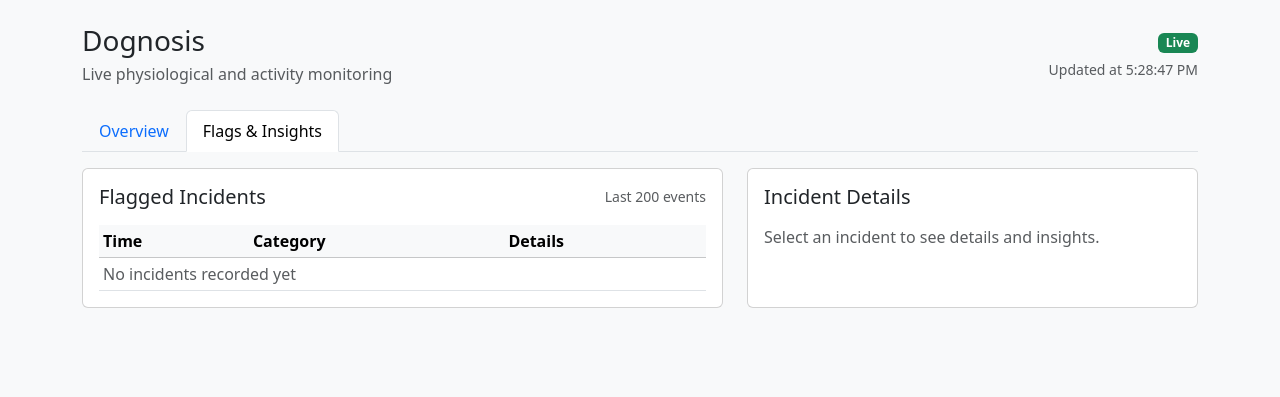
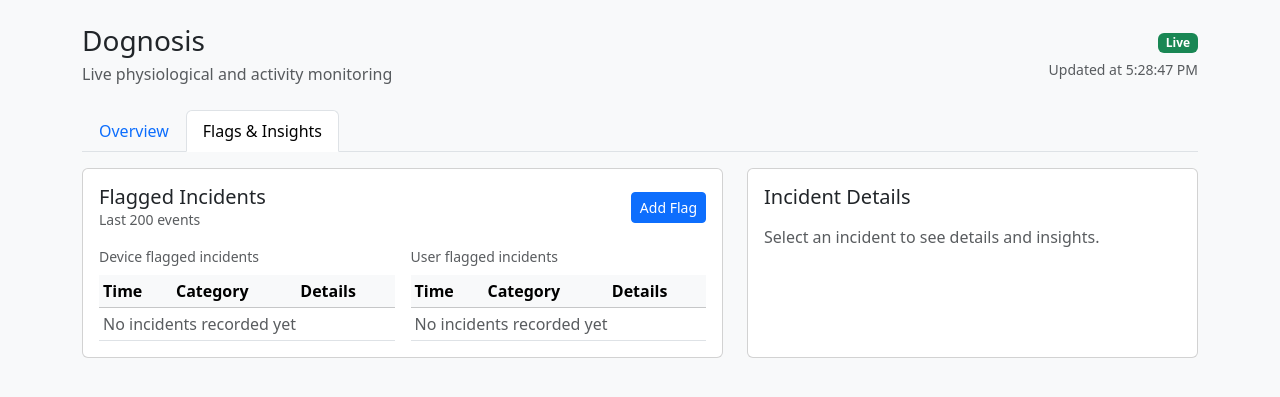
Before and after one commit to slin013/dognosis, a Flask app: page / in a window 1280 px wide, after a click on "Flags & Insights". Shown: the top 397 px of the page. Run offline with Flask 3, Linux system fonts and the light colour scheme; data that the repository does not hold is empty; some libraries are stand-ins or nearby versions.

Commit message:
adding add flag button to UI, separating device flags from user logged flags

```diff
--- a/app.py
+++ b/app.py
@@ -2,7 +2,7 @@
 
 import os
 
-from flask import Flask, jsonify, render_template
+from flask import Flask, jsonify, render_template, request
 import sqlite3
 
 from dognosis_db import DB_PATH, ensure_schema
@@ -190,6 +190,57 @@ def flags_summary():
     return jsonify([dict(zip(col_names, row)) for row in rows])
 
 
+@app.route("/flags-add", methods=["POST"])
+def flags_add():
+    """
+    Add a user-generated flag.
+    Expected JSON:
+      {
+        "timestamp": <unix seconds (number)>,
+        "flag_type": "<category string>",
+        "description": "<note string>"
+      }
+    """
+    payload = request.get_json(force=True, silent=True) or {}
+
+    ts = payload.get("timestamp")
+    flag_type = payload.get("flag_type")
+    description = payload.get("description", None)
+
+    if ts is None or flag_type is None or str(flag_type).strip() == "":
+        return jsonify({"status": "error", "message": "Missing timestamp or flag_type"}), 400
+
+    try:
+        ts_int = int(float(ts))
+    except (TypeError, ValueError):
+        return jsonify({"status": "error", "message": "Invalid timestamp"}), 400
+
+    # Convert to a human readable datetime for the DB
+    # (store local time string; display uses JS locale formatting anyway)
+    dt_str = None
+    try:
+        import datetime as _dt
+
+        dt_str = _dt.datetime.fromtimestamp(ts_int).strftime("%Y-%m-%d %H:%M:%S")
+    except Exception:
+        dt_str = None
+
+    conn = get_db()
+    cursor = conn.cursor()
+    cursor.execute(
+        """
+        INSERT INTO flags (timestamp, datetime, flag_type, description, is_user_generated)
+        VALUES (?, ?, ?, ?, 1)
+        """,
+        (ts_int, dt_str, str(flag_type), description),
+    )
+    flag_id = cursor.lastrowid
+    conn.commit()
+    conn.close()
+
+    return jsonify({"status": "ok", "flag_id": flag_id}), 201
+
+
 if __name__ == "__main__":
     os.makedirs(os.path.dirname(DB_PATH) or ".", exist_ok=True)
     _c = sqlite3.connect(DB_PATH)
--- a/static/charts.js
+++ b/static/charts.js
@@ -18,7 +18,8 @@ let hrChart = null;
 let currentTimeWindowSeconds = 1800; // default 30 min
 // Flags & Insights state for the fallback UI
 const dashboardState = {
-    flags: [],
+    deviceFlags: [],
+    userFlags: [],
     selectedFlag: null,
 };
 
@@ -202,11 +203,10 @@ function renderFlagDetail() {
     }
 }
 
-function renderFlagsTable() {
-    const tbody = document.getElementById("flagsTableBody");
+function renderFlagsTable(tbodyId, flags) {
+    const tbody = document.getElementById(tbodyId);
     if (!tbody) return;
 
-    const flags = dashboardState.flags;
     if (!Array.isArray(flags) || flags.length === 0) {
         tbody.innerHTML =
             '<tr><td colspan="3" class="text-muted">No incidents recorded yet</td></tr>';
@@ -232,6 +232,7 @@ function renderFlagsTable() {
         const parts = [];
         if (flag.bpm != null) parts.push(`${Math.round(flag.bpm)} bpm`);
         if (flag.temperature != null) parts.push(`${Number(flag.temperature).toFixed(1)} °C`);
+        if (flag.step_count != null) parts.push(`${flag.step_count} steps`);
         if (flag.limp === 1) parts.push("limp");
         if (flag.asymmetry != null) parts.push(`asym ${Number(flag.asymmetry).toFixed(2)}`);
         detailCell.textContent = parts.join(" • ") || flag.description || "";
@@ -251,18 +252,20 @@ function renderFlagsTable() {
 }
 
 function highlightSelectedFlag() {
-    const tbody = document.getElementById("flagsTableBody");
-    if (!tbody) return;
-
     const selectedId =
         dashboardState.selectedFlag && dashboardState.selectedFlag.id != null
             ? String(dashboardState.selectedFlag.id)
             : null;
 
+    ["deviceFlagsTableBody", "userFlagsTableBody"].forEach((tbodyId) => {
+        const tbody = document.getElementById(tbodyId);
+        if (!tbody) return;
+
         const trs = tbody.querySelectorAll("tr[data-flag-id]");
         trs.forEach((tr) => {
             const isSelected = selectedId != null && tr.dataset.flagId === selectedId;
             tr.classList.toggle("table-info", isSelected);
+        });
     });
 }
 
@@ -271,22 +274,100 @@ async function loadFlagsSummary() {
         const data = await fetchJson("/flags-summary");
         if (!Array.isArray(data)) throw new Error("Unexpected flags-summary payload");
 
-        dashboardState.flags = data;
-        renderFlagsTable();
+        const deviceFlags = data.filter((f) => Number(f.is_user_generated) === 0);
+        const userFlags = data.filter((f) => Number(f.is_user_generated) === 1);
 
-        if (!dashboardState.selectedFlag && data.length > 0) {
-            dashboardState.selectedFlag = data[0];
+        dashboardState.deviceFlags = deviceFlags;
+        dashboardState.userFlags = userFlags;
+
+        renderFlagsTable("deviceFlagsTableBody", deviceFlags);
+        renderFlagsTable("userFlagsTableBody", userFlags);
+
+        const selectedId =
+            dashboardState.selectedFlag && dashboardState.selectedFlag.id != null
+                ? String(dashboardState.selectedFlag.id)
+                : null;
+
+        if (selectedId) {
+            const match = [...deviceFlags, ...userFlags].find((f) => String(f.id) === selectedId);
+            if (match) dashboardState.selectedFlag = match;
+        }
+
+        if (!dashboardState.selectedFlag) {
+            dashboardState.selectedFlag = deviceFlags[0] || userFlags[0] || null;
+        }
+
         highlightSelectedFlag();
         renderFlagDetail();
-        }
     } catch (err) {
         console.error("Error loading flags summary", err);
-        const tbody = document.getElementById("flagsTableBody");
-        if (tbody) {
-            tbody.innerHTML =
-                '<tr><td colspan="3" class="text-danger">Failed to load incidents</td></tr>';
+        const dTbody = document.getElementById("deviceFlagsTableBody");
+        const uTbody = document.getElementById("userFlagsTableBody");
+        if (dTbody) dTbody.innerHTML = '<tr><td colspan="3" class="text-danger">Failed to load incidents</td></tr>';
+        if (uTbody) uTbody.innerHTML = '<tr><td colspan="3" class="text-danger">Failed to load incidents</td></tr>';
     }
 }
+
+function toDatetimeLocalValue(date) {
+    const pad = (n) => String(n).padStart(2, "0");
+    return `${date.getFullYear()}-${pad(date.getMonth() + 1)}-${pad(date.getDate())}T${pad(
+        date.getHours()
+    )}:${pad(date.getMinutes())}`;
+}
+
+function initAddFlagModal() {
+    const addFlagButton = document.getElementById("addFlagButton");
+    const modalEl = document.getElementById("addFlagModal");
+    const saveButton = document.getElementById("saveFlagButton");
+
+    if (!addFlagButton || !modalEl || !saveButton) return; // modal not present on this layout
+
+    const modal = window.bootstrap ? window.bootstrap.Modal.getOrCreateInstance(modalEl) : null;
+
+    const timeInput = document.getElementById("addFlagTime");
+    const categorySelect = document.getElementById("addFlagCategory");
+    const noteInput = document.getElementById("addFlagNote");
+
+    if (!timeInput || !categorySelect || !noteInput) return;
+
+    addFlagButton.addEventListener("click", () => {
+        timeInput.value = toDatetimeLocalValue(new Date());
+        noteInput.value = "";
+        categorySelect.value = "hr_high";
+        if (modal) modal.show();
+    });
+
+    saveButton.addEventListener("click", async () => {
+        try {
+            const dtStr = timeInput.value;
+            const ts = Math.floor(new Date(dtStr).getTime() / 1000);
+            const flag_type = categorySelect.value;
+            const description = noteInput.value || "";
+
+            if (!Number.isFinite(ts)) throw new Error("Invalid date/time");
+
+            const res = await fetch("/flags-add", {
+                method: "POST",
+                headers: { "Content-Type": "application/json" },
+                body: JSON.stringify({ timestamp: ts, flag_type, description }),
+            });
+
+            if (!res.ok) {
+                throw new Error(`HTTP ${res.status}`);
+            }
+
+            const out = await res.json().catch(() => ({}));
+            if (out && out.flag_id != null) {
+                dashboardState.selectedFlag = { id: out.flag_id };
+            }
+
+            if (modal) modal.hide();
+            await loadFlagsSummary();
+        } catch (err) {
+            console.error("Failed to add flag", err);
+            alert("Failed to add flag. Check the console for details.");
+        }
+    });
 }
 
 async function updateChart() {
@@ -415,6 +496,7 @@ function initTimeWindowButtons() {
 function start() {
     initChart();
     initTimeWindowButtons();
+    initAddFlagModal();
     updateChart();
     updateFlags();
     loadFlagsSummary();
--- a/templates/index.html
+++ b/templates/index.html
@@ -131,10 +131,18 @@
                     <div class="card h-100">
                         <div class="card-body d-flex flex-column">
                             <div class="d-flex justify-content-between align-items-center mb-3">
+                                <div class="d-flex flex-column">
                                     <h5 class="card-title mb-0">Flagged Incidents</h5>
                                     <small class="text-muted">Last 200 events</small>
                                 </div>
-                            <div class="table-responsive flex-grow-1">
+                                <button type="button" class="btn btn-sm btn-primary" id="addFlagButton">
+                                    Add Flag
+                                </button>
+                            </div>
+                            <div class="row g-3 flex-grow-1">
+                                <div class="col-6">
+                                    <div class="text-muted small mb-2">Device flagged incidents</div>
+                                    <div class="table-responsive" style="max-height: 340px;">
                                         <table class="table table-sm align-middle mb-0">
                                             <thead class="table-light">
                                             <tr>
@@ -143,12 +151,33 @@
                                                 <th scope="col">Details</th>
                                             </tr>
                                             </thead>
-                                    <tbody id="flagsTableBody">
+                                            <tbody id="deviceFlagsTableBody">
                                             <tr>
-                                        <td colspan="3" class="text-muted">Loading incidents…</td>
+                                                <td colspan="3" class="text-muted">Loading…</td>
                                             </tr>
                                             </tbody>
                                         </table>
+                                    </div>
+                                </div>
+                                <div class="col-6">
+                                    <div class="text-muted small mb-2">User flagged incidents</div>
+                                    <div class="table-responsive" style="max-height: 340px;">
+                                        <table class="table table-sm align-middle mb-0">
+                                            <thead class="table-light">
+                                            <tr>
+                                                <th scope="col">Time</th>
+                                                <th scope="col">Category</th>
+                                                <th scope="col">Details</th>
+                                            </tr>
+                                            </thead>
+                                            <tbody id="userFlagsTableBody">
+                                            <tr>
+                                                <td colspan="3" class="text-muted">Loading…</td>
+                                            </tr>
+                                            </tbody>
+                                        </table>
+                                    </div>
+                                </div>
                             </div>
                         </div>
                     </div>
@@ -216,6 +245,44 @@
     {{ latest | tojson }}
 </script>
 
+<!-- Add Flag Modal -->
+<div class="modal fade" id="addFlagModal" tabindex="-1" aria-labelledby="addFlagModalLabel" aria-hidden="true">
+    <div class="modal-dialog modal-dialog-centered">
+        <div class="modal-content">
+            <div class="modal-header">
+                <h5 class="modal-title" id="addFlagModalLabel">Add Flag</h5>
+                <button type="button" class="btn-close" data-bs-dismiss="modal" aria-label="Close"></button>
+            </div>
+            <div class="modal-body">
+                <div class="mb-3">
+                    <label for="addFlagTime" class="form-label">Flag time</label>
+                    <input type="datetime-local" class="form-control" id="addFlagTime" />
+                </div>
+                <div class="mb-3">
+                    <label for="addFlagCategory" class="form-label">Category</label>
+                    <select class="form-select" id="addFlagCategory">
+                        <option value="hr_high">High heart rate (hr_high)</option>
+                        <option value="hr_low">Low heart rate (hr_low)</option>
+                        <option value="hr_rapid_change">Rapid HR change (hr_rapid_change)</option>
+                        <option value="hr_unstable">Unstable HR (hr_unstable)</option>
+                        <option value="temp_high">High temperature (temp_high)</option>
+                        <option value="temp_low">Low temperature (temp_low)</option>
+                        <option value="limp">Limp / gait issue (limp)</option>
+                    </select>
+                </div>
+                <div class="mb-0">
+                    <label for="addFlagNote" class="form-label">Note</label>
+                    <textarea class="form-control" id="addFlagNote" rows="3" placeholder="Add a short note..."></textarea>
+                </div>
+            </div>
+            <div class="modal-footer">
+                <button type="button" class="btn btn-secondary" data-bs-dismiss="modal">Cancel</button>
+                <button type="button" class="btn btn-primary" id="saveFlagButton">Save Flag</button>
+            </div>
+        </div>
+    </div>
+</div>
+
 <!-- App scripts -->
 <script src="/static/charts.js"></script>
 
```
Also changed, not shown: app_v1.py (+45 -0 lines), dognosis_db.py (+11 -0 lines). Lines whose indentation alone changed are shown as unchanged.
